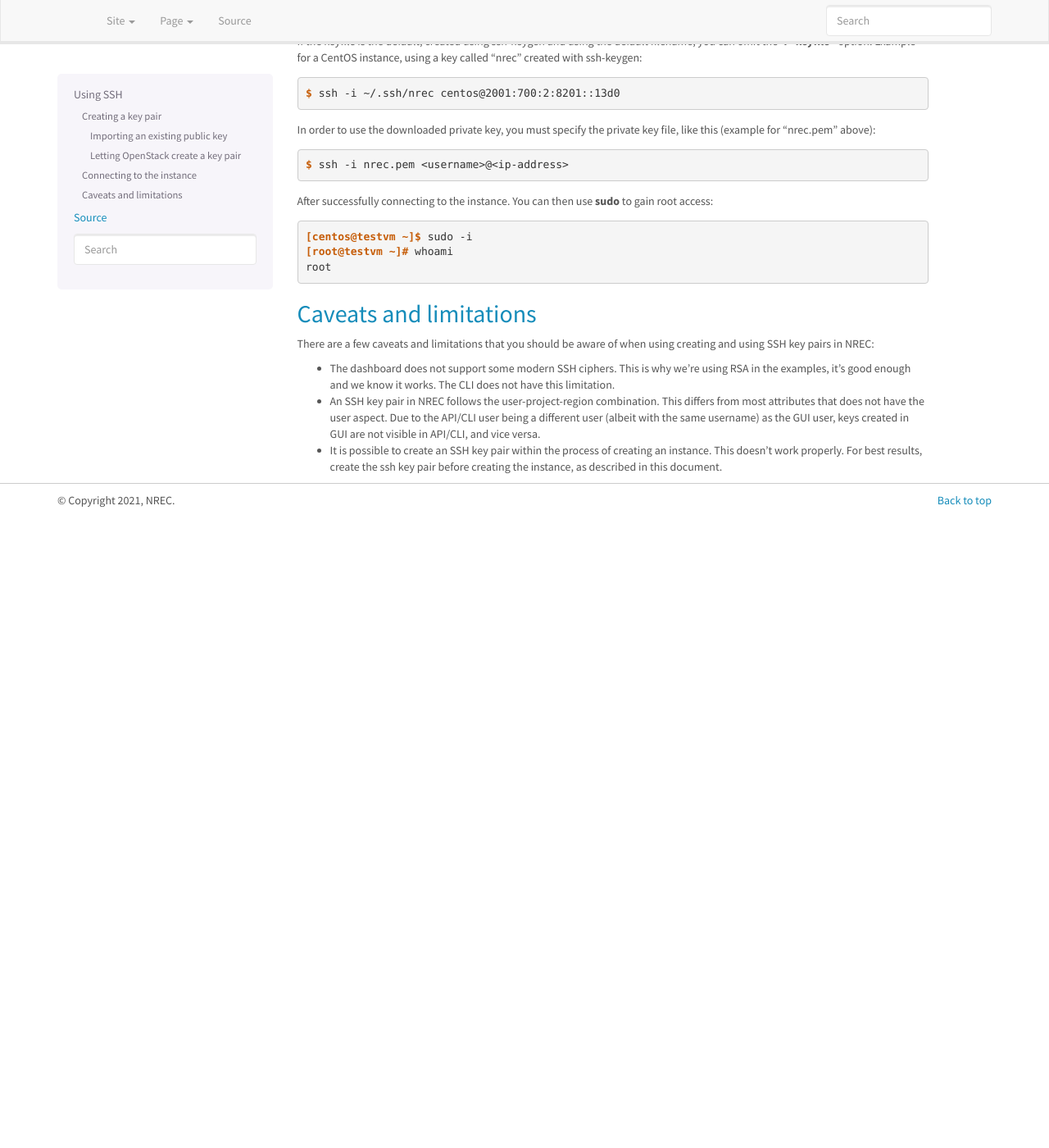
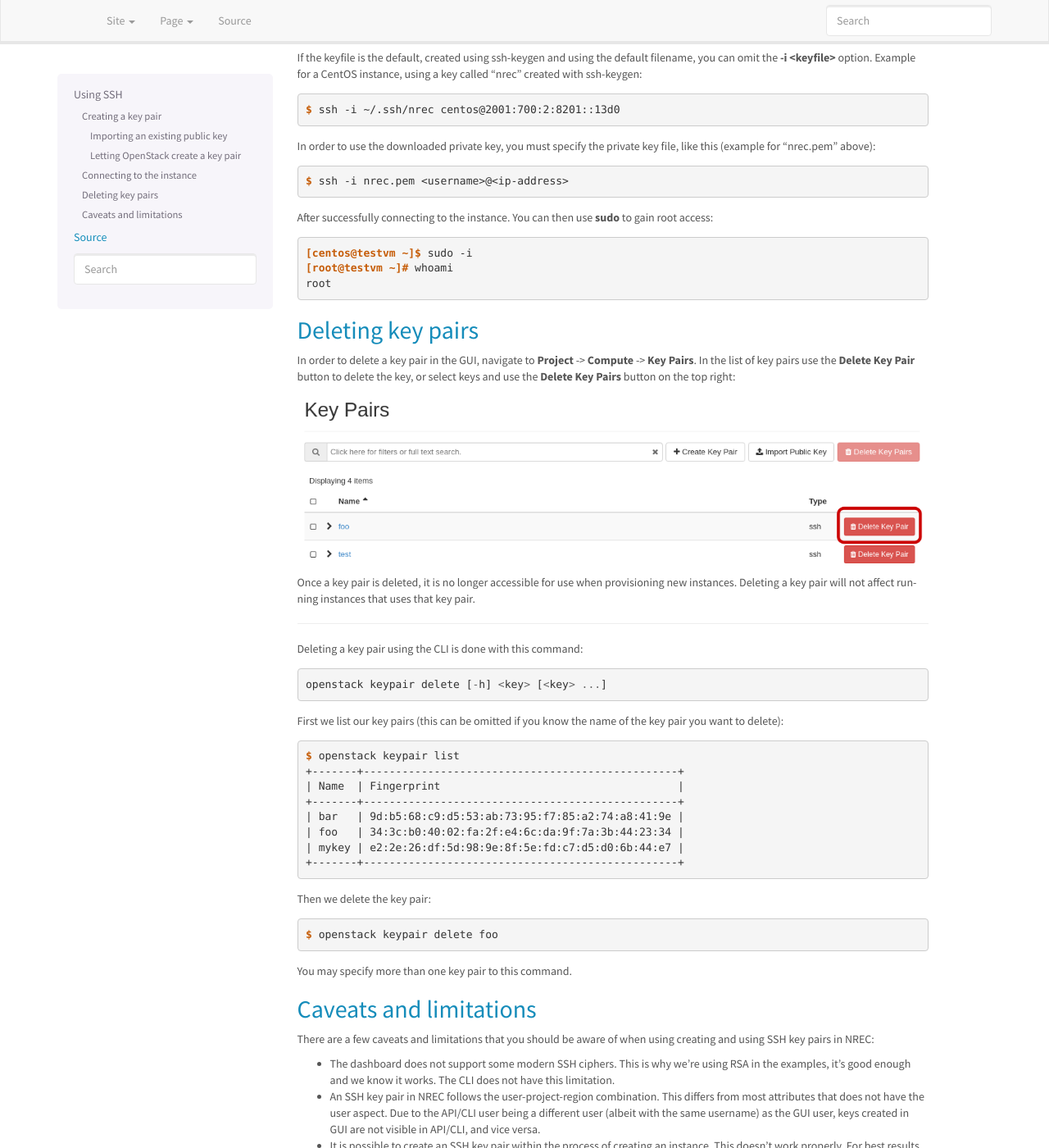
Before and after one commit to norcams/docs-enduser, a Sphinx documentation site: the page built from docs/ssh.rst, in a window 1280 px wide and 1400 px high, scrolled down 5549 px. Shown: the whole window at 82% size. Built offline with Sphinx 7.4.7, drawn with Linux system fonts in a browser that asks for light colours; before the commit the page ends 6179 px from its top, so only the background shows below that.

Commit message:
ssh key pair delete

```diff
--- a/docs/ssh.rst
+++ b/docs/ssh.rst
@@ -300,6 +300,51 @@ use **sudo** to gain root access:
   root
 
 
+Deleting key pairs
+------------------
+
+In order to delete a key pair in the GUI, navigate to **Project**
+-> **Compute** -> **Key Pairs**. In the list of key pairs use
+the **Delete Key Pair** button to delete the key, or select keys and
+use the **Delete Key Pairs** button on the top right:
+
+.. figure:: images/ssh-delete-keypair-01.png
+   :align: center
+   :alt: Dashboard - Delete key pairs
+
+Once a key pair is deleted, it is no longer accessible for use when
+provisioning new instances. Deleting a key pair will not affect
+running instances that uses that key pair.
+
+---------------------------------------------------------------------
+
+Deleting a key pair using the CLI is done with this command::
+
+  openstack keypair delete [-h] <key> [<key> ...]
+
+First we list our key pairs (this can be omitted if you know the name
+of the key pair you want to delete):
+
+.. code-block:: console
+
+  $ openstack keypair list
+  +-------+-------------------------------------------------+
+  | Name  | Fingerprint                                     |
+  +-------+-------------------------------------------------+
+  | bar   | 9d:b5:68:c9:d5:53:ab:73:95:f7:85:a2:74:a8:41:9e |
+  | foo   | 34:3c:b0:40:02:fa:2f:e4:6c:da:9f:7a:3b:44:23:34 |
+  | mykey | e2:2e:26:df:5d:98:9e:8f:5e:fd:c7:d5:d0:6b:44:e7 |
+  +-------+-------------------------------------------------+
+
+Then we delete the key pair:
+
+.. code-block:: console
+
+  $ openstack keypair delete foo
+
+You may specify more than one key pair to this command.
+
+
 Caveats and limitations
 -----------------------
 
```
Also changed, not shown: docs/images/ssh-delete-keypair-01.png (added).
